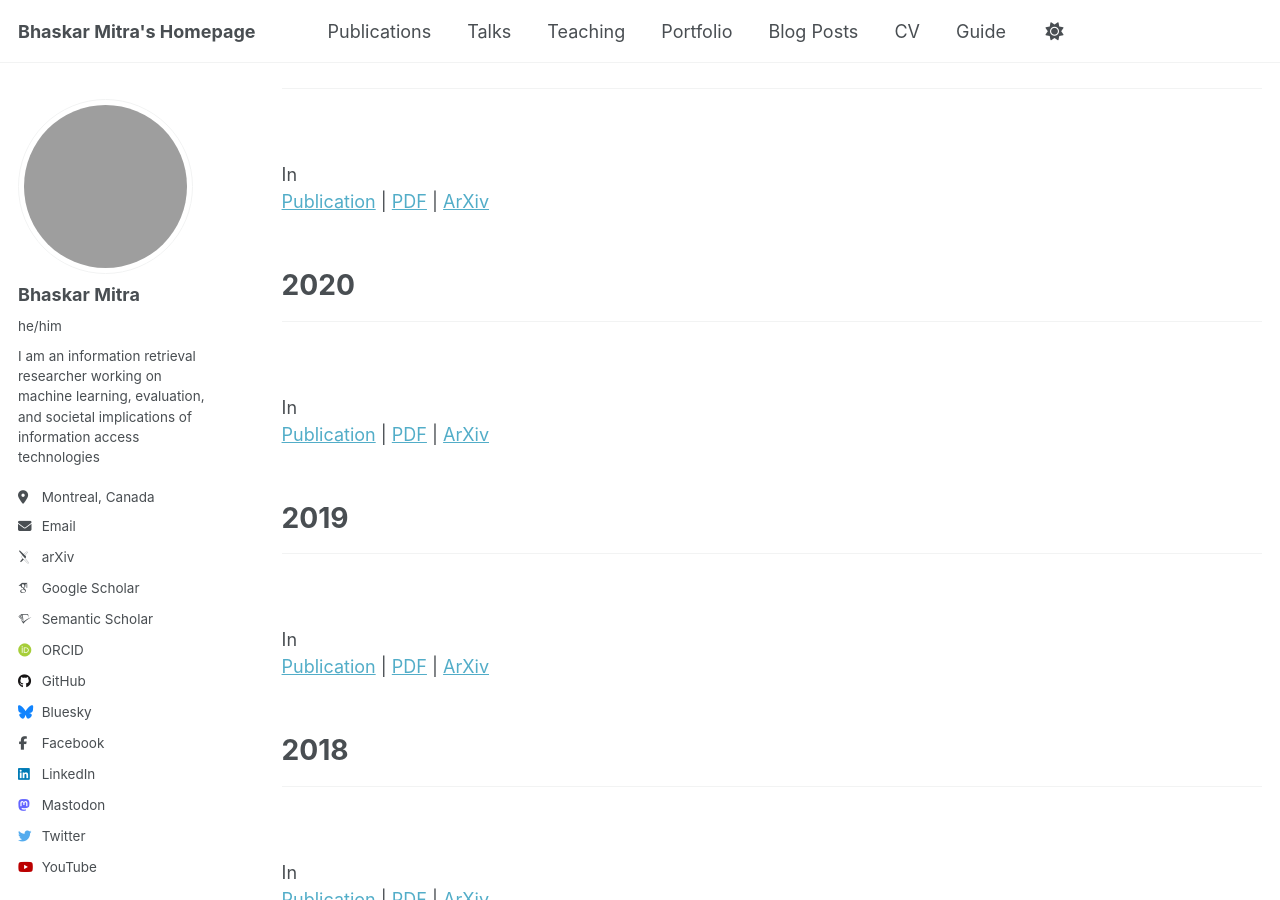
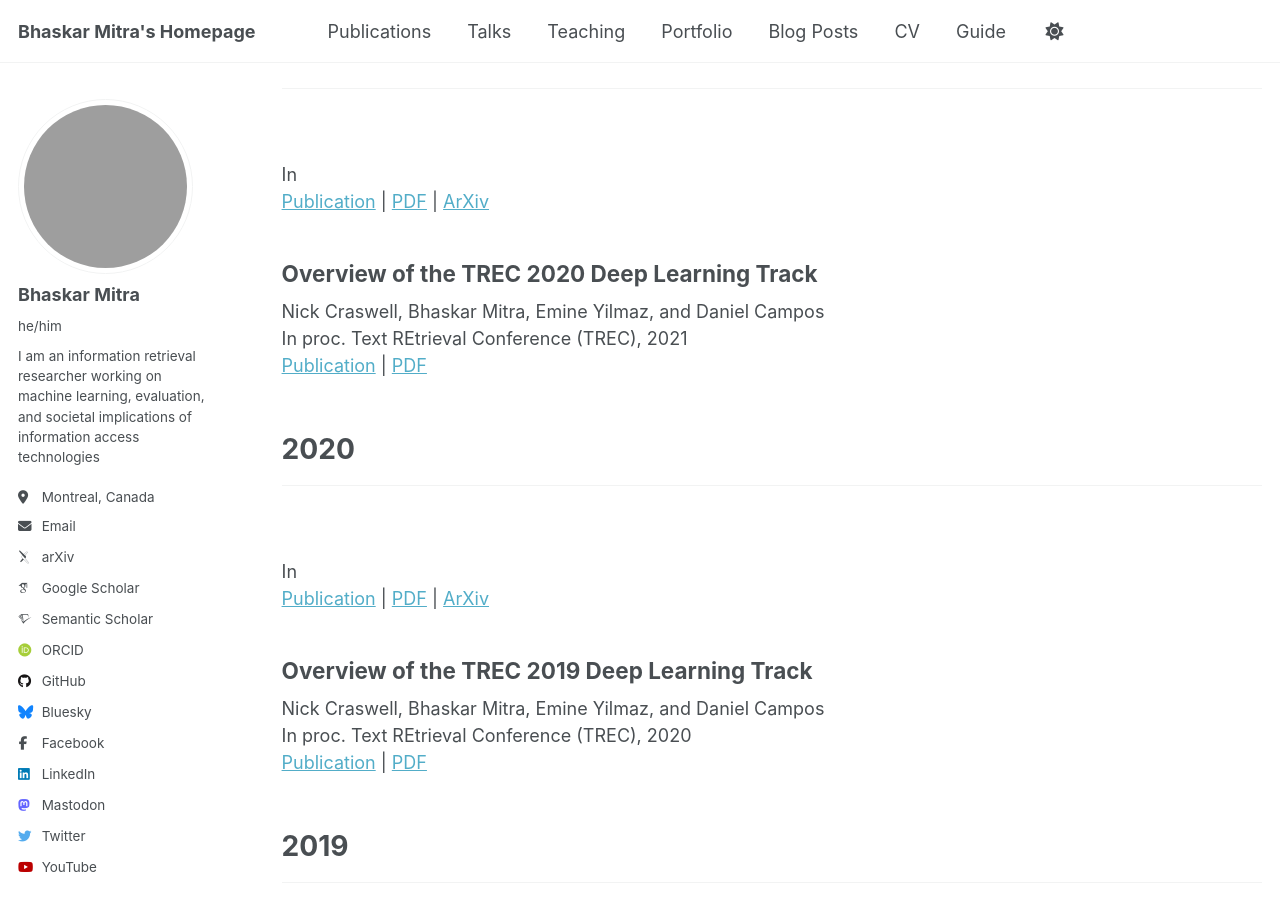
Before and after one commit to bhaskar-mitra/bhaskar-mitra.github.io, a Jekyll site: the page built from _pages/publications.html, in a window 1280 px wide and 900 px high, scrolled down 4832 px. Built offline with Jekyll 4.4.1, drawn with Linux system fonts in a browser that asks for light colours; some web fonts are replaced; grey boxes are pictures that could not be loaded.

Commit message:
Update publications.html

```diff
--- a/_pages/publications.html
+++ b/_pages/publications.html
@@ -195,6 +195,12 @@ author_profile: true
     In <br/>
     <a href="">Publication</a> | <a href="../files/">PDF</a> | <a href="">ArXiv</a>
   </article>
+  <article class="archive__item" itemscope itemtype="http://schema.org/CreativeWork">
+    <h2>Overview of the TREC 2020 Deep Learning Track</h2>
+    Nick Craswell, Bhaskar Mitra, Emine Yilmaz, and Daniel Campos<br/>
+    In proc. Text REtrieval Conference (TREC), 2021<br/>
+    <a href="https://trec.nist.gov/pubs/trec29/papers/OVERVIEW.DL.pdf">Publication</a> | <a href="../files/OVERVIEW.DL_2020.pdf">PDF</a>
+  </article>
 </div>
 
 <br /><br />
@@ -206,6 +212,12 @@ author_profile: true
     <br/>
     In <br/>
     <a href="">Publication</a> | <a href="../files/">PDF</a> | <a href="">ArXiv</a>
+  </article>
+  <article class="archive__item" itemscope itemtype="http://schema.org/CreativeWork">
+    <h2>Overview of the TREC 2019 Deep Learning Track</h2>
+    Nick Craswell, Bhaskar Mitra, Emine Yilmaz, and Daniel Campos<br/>
+    In proc. Text REtrieval Conference (TREC), 2020<br/>
+    <a href="https://trec.nist.gov/pubs/trec28/papers/OVERVIEW.DL.pdf">Publication</a> | <a href="../files/OVERVIEW.DL_2019.pdf">PDF</a>
   </article>
 </div>
 
```
